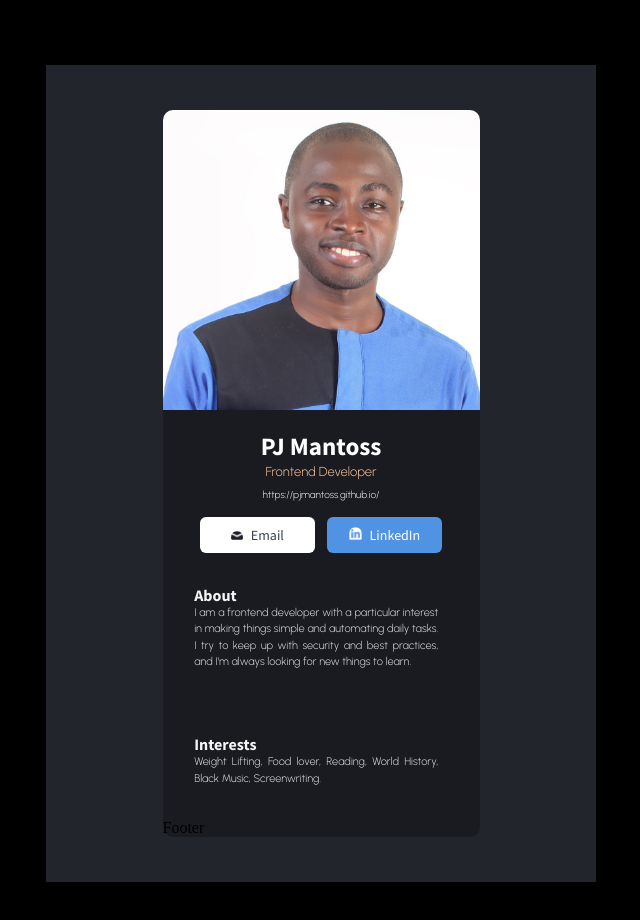
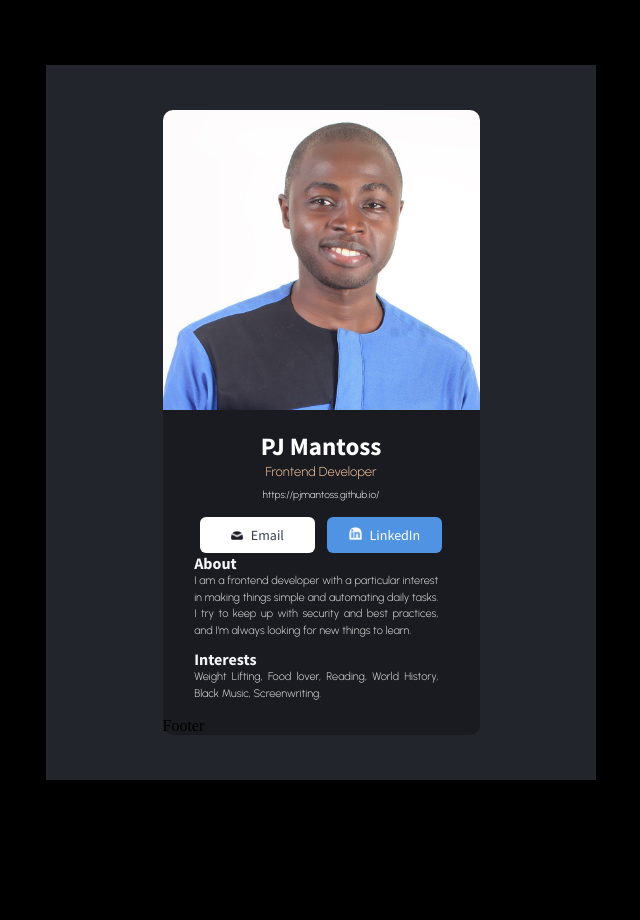
Before and after one commit to PJMantoss/digital-biz-card, a React (Create React App) app: page / in a window 1280 px wide. Shown: the top 920 px of the page, without its empty margins (319-959 px from the left). After the commit the page ends 845 px from the top, so only its background shows below. Built offline with nearby package versions, Linux system fonts and the light colour scheme.

Commit message:
update styling

```diff
--- a/src/App.css
+++ b/src/App.css
@@ -3,7 +3,6 @@
 font-family: 'Urbanist', sans-serif; */
 .App {
     width: 550px;
-    height: auto;
     margin: 65px auto;
     padding: 45px 0;
     background: #23252c;
@@ -12,6 +11,7 @@ font-family: 'Urbanist', sans-serif; */
 .wrapper {
     width: 317px;
     margin: auto;
+    height: auto;
     border-radius: 10px;
     background: #1a1b21;
 }
@@ -101,7 +101,7 @@ font-family: 'Urbanist', sans-serif; */
 
 .about{
     width: 90%;
-    padding: 10%;
+    padding: 0 10%;
 }
 
 .about h3 {
@@ -121,7 +121,8 @@ font-family: 'Urbanist', sans-serif; */
 
 .interests{
     width: 90%;
-    padding: 10%;
+    padding: 0 10%;
+    margin: 10px 0 15px;
 }
 
 .interests h3 {
```
